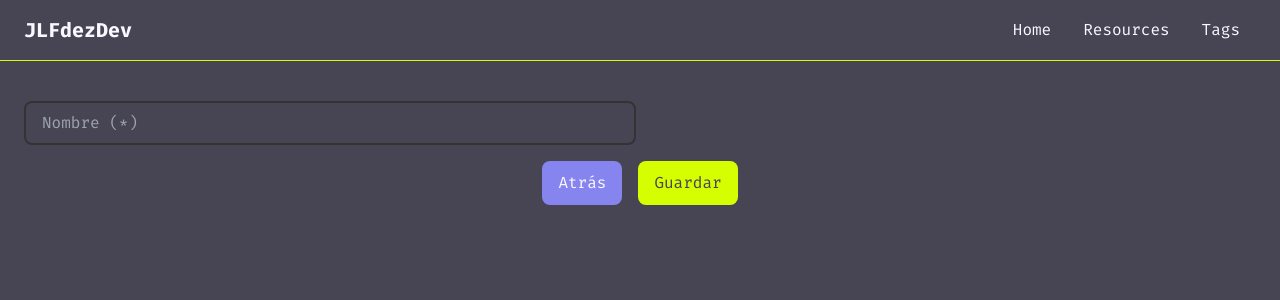
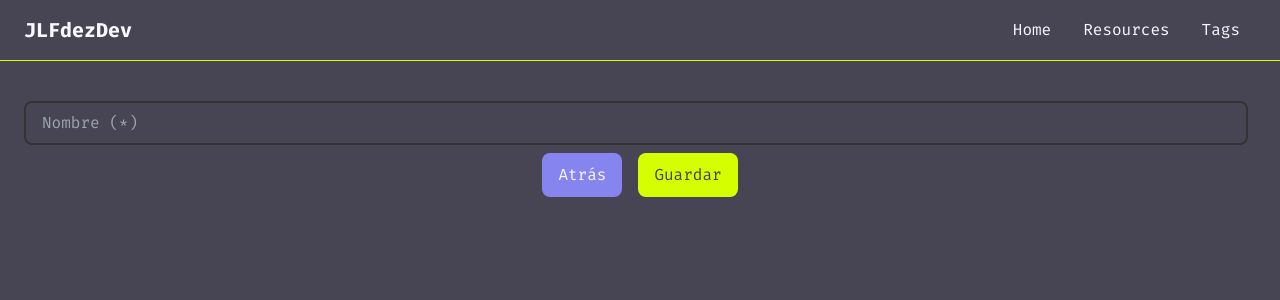
Before and after one commit to JLFdzDev/recursos-web, a Next.js app: page /dashboard/tags/add in a window 1280 px wide. Shown: the top 300 px of the page. Built offline with nearby package versions, Linux system fonts and the light colour scheme.

Commit message:
Update tags form

```diff
--- a/src/app/dashboard/tags/components/form.tsx
+++ b/src/app/dashboard/tags/components/form.tsx
@@ -13,11 +13,17 @@ export const TagForm = async ({ id }: TagFormProps) => {
 	const tag = id ? await findById(id) : null
 
 	return (
-		<Form id={id} backRoute="/dashboard/tags" addAction={addTag} updateAction={updateTag}>
+		<Form
+			className="grid grid-cols-1 gap-2"
+			id={id}
+			backRoute="/dashboard/tags"
+			addAction={addTag}
+			updateAction={updateTag}
+		>
 			<input
 				type="text"
 				name="name"
-				className={`${INPUT_BASE_CLASSNAME} mb-2`}
+				className={INPUT_BASE_CLASSNAME}
 				placeholder="Nombre (*)"
 				required
 				defaultValue={tag?.name}
```
